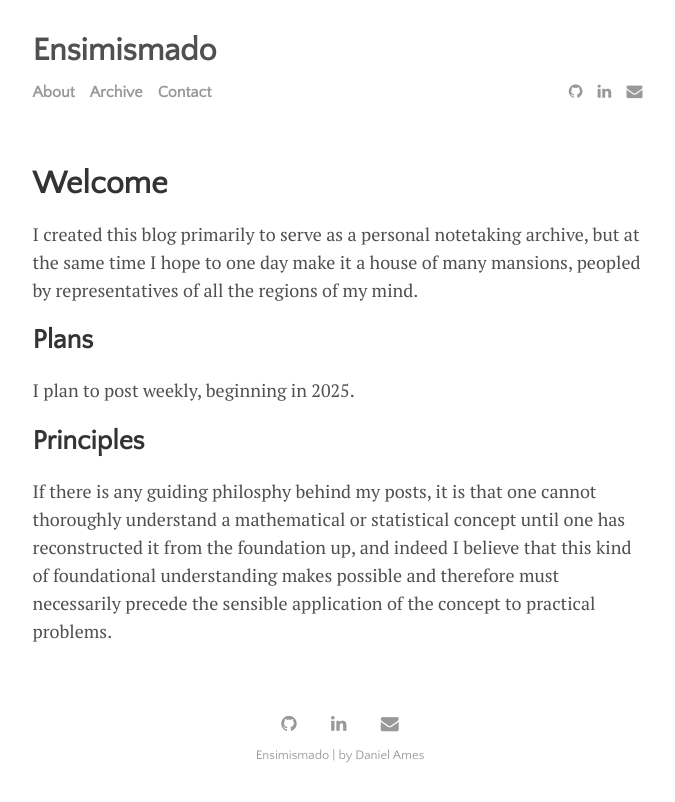
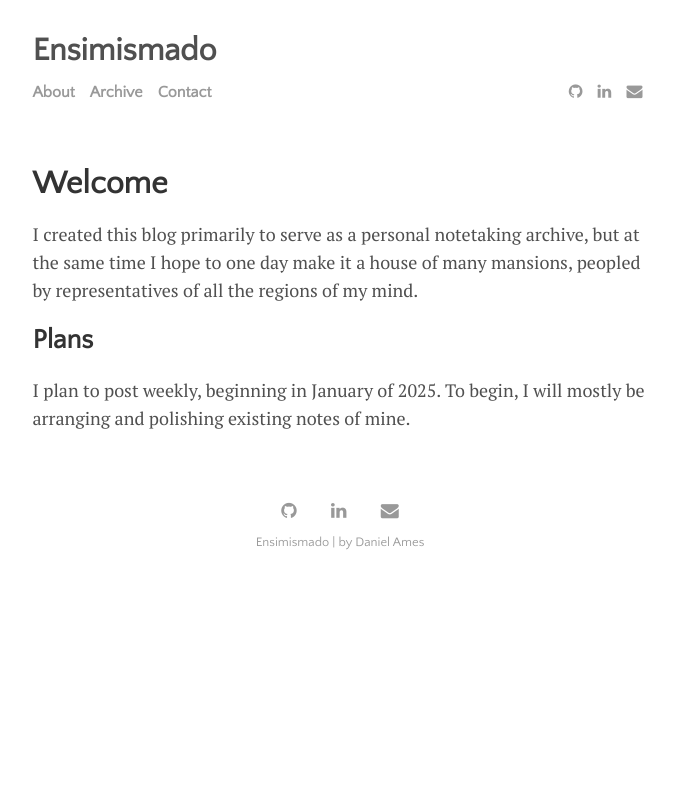
Before and after one commit to DanielAmes/DanielAmes.github.io, a Jekyll site: the page built from menu/about.md, in a window 1280 px wide. Shown: the top 802 px of the page, without its empty margins (300-975 px from the left). Built offline with Jekyll 4.4.1, drawn with Linux system fonts in a browser that asks for light colours.

```diff
--- a/menu/about.md
+++ b/menu/about.md
@@ -8,8 +8,4 @@ I created this blog primarily to serve as a personal notetaking archive, but at
 
 ## Plans
 
-I plan to post weekly, beginning in 2025.
-
-## Principles
-
-If there is any guiding philosphy behind my posts, it is that one cannot thoroughly understand a mathematical or statistical concept until one has reconstructed it from the foundation up, and indeed I believe that this kind of foundational understanding makes possible and therefore must necessarily precede the sensible application of the concept to practical problems.
+I plan to post weekly, beginning in January of 2025. To begin, I will mostly be arranging and polishing existing notes of mine.
```
Also changed, not shown: _posts/2024-12-30-monte-carlo.md (+2 -2 lines), menu/contact.md (deleted, +0 -7 lines), 1 other file.
